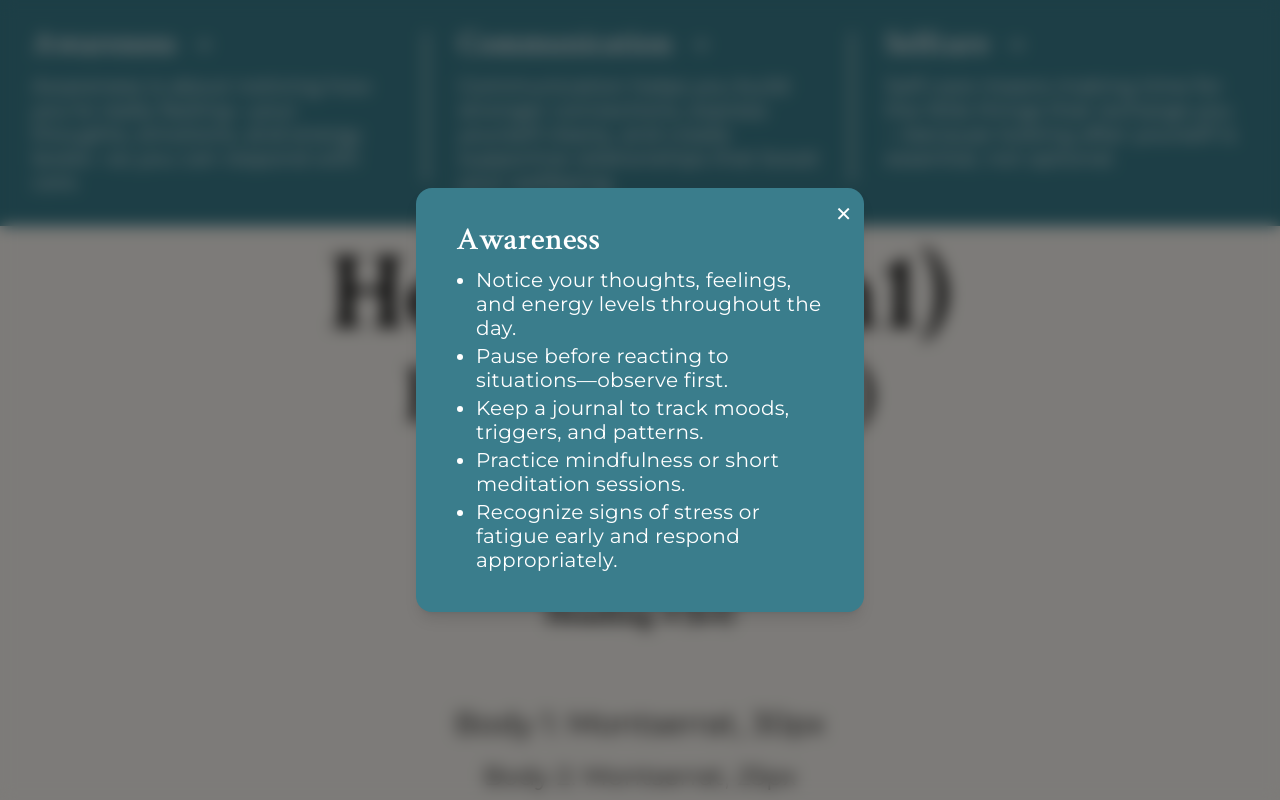
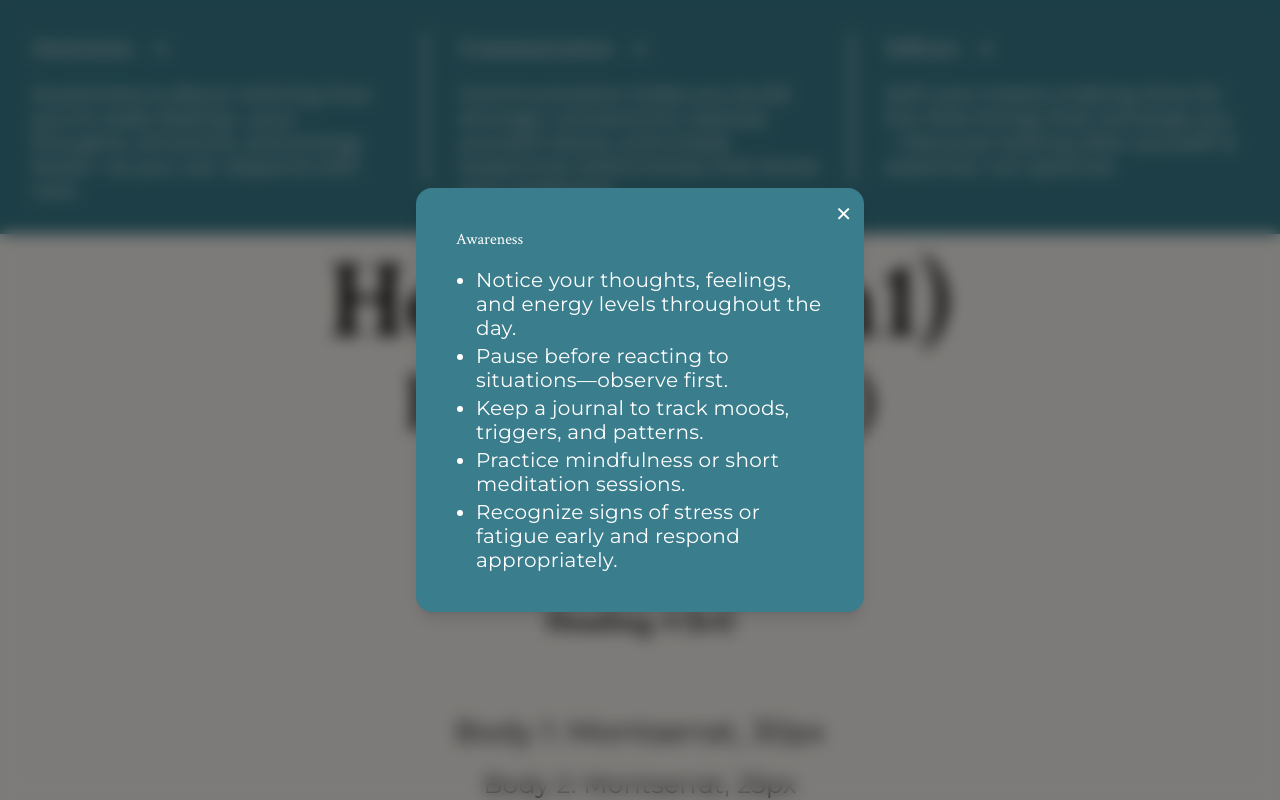
Before and after one commit to UoaWDCC/ausa-web, a Next.js app in the folder client/: page / in a window 1280 px wide. Both pictures are taken after a click on the element 213 px from the left and 113 px from the top of the page. Shown: the top 800 px of the page. Built offline with nearby package versions, Linux system fonts and the light colour scheme.

Commit message:
feat: style on text

```diff
--- a/client/app/components/generic/modal-window/ModalWindow.tsx
+++ b/client/app/components/generic/modal-window/ModalWindow.tsx
@@ -74,7 +74,7 @@ const ModalWindow = () => {
             )}
             <div className="flex items-center gap-4 mb-4">
               <h2
-                className="h4 text-white relative
+                className="h5 text-2xl text-white relative
              after:content-[''] after:block after:h-[2px] after:bg-white
              after:scale-x-0 after:origin-left
              after:transition-transform after:duration-300
@@ -108,8 +108,8 @@ const ModalWindow = () => {
               ✕
             </button>
 
-            <h1 className="h4 text-white mb-4">{selectedCard.title}</h1>
-            <p className="b3-body text-white">{selectedCard.popUpText}</p>
+            <h1 className="text-white mb-4">{selectedCard.title}</h1>
+            <p className=" text-white b3-body">{selectedCard.popUpText}</p>
           </div>
         </div>
       )}
```
